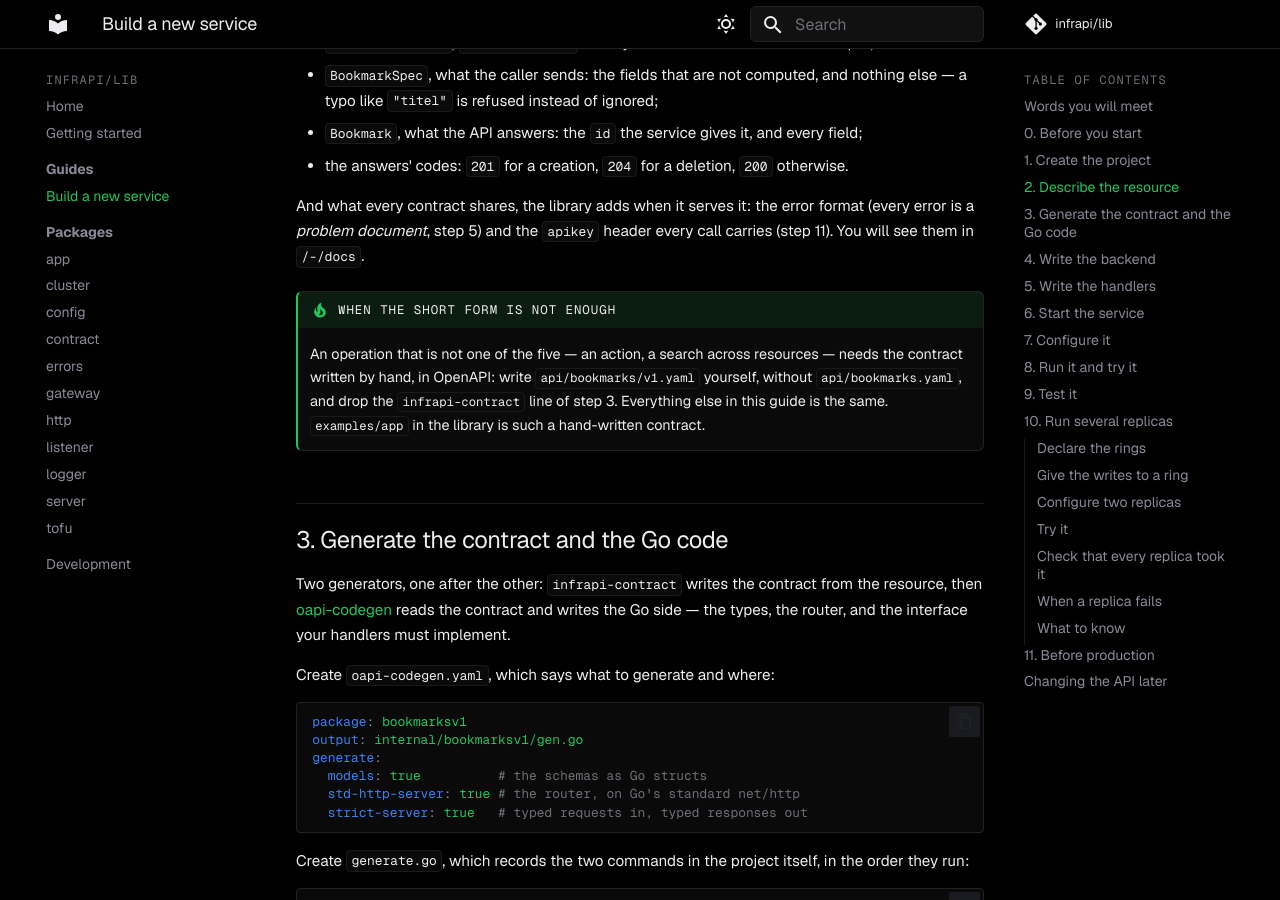
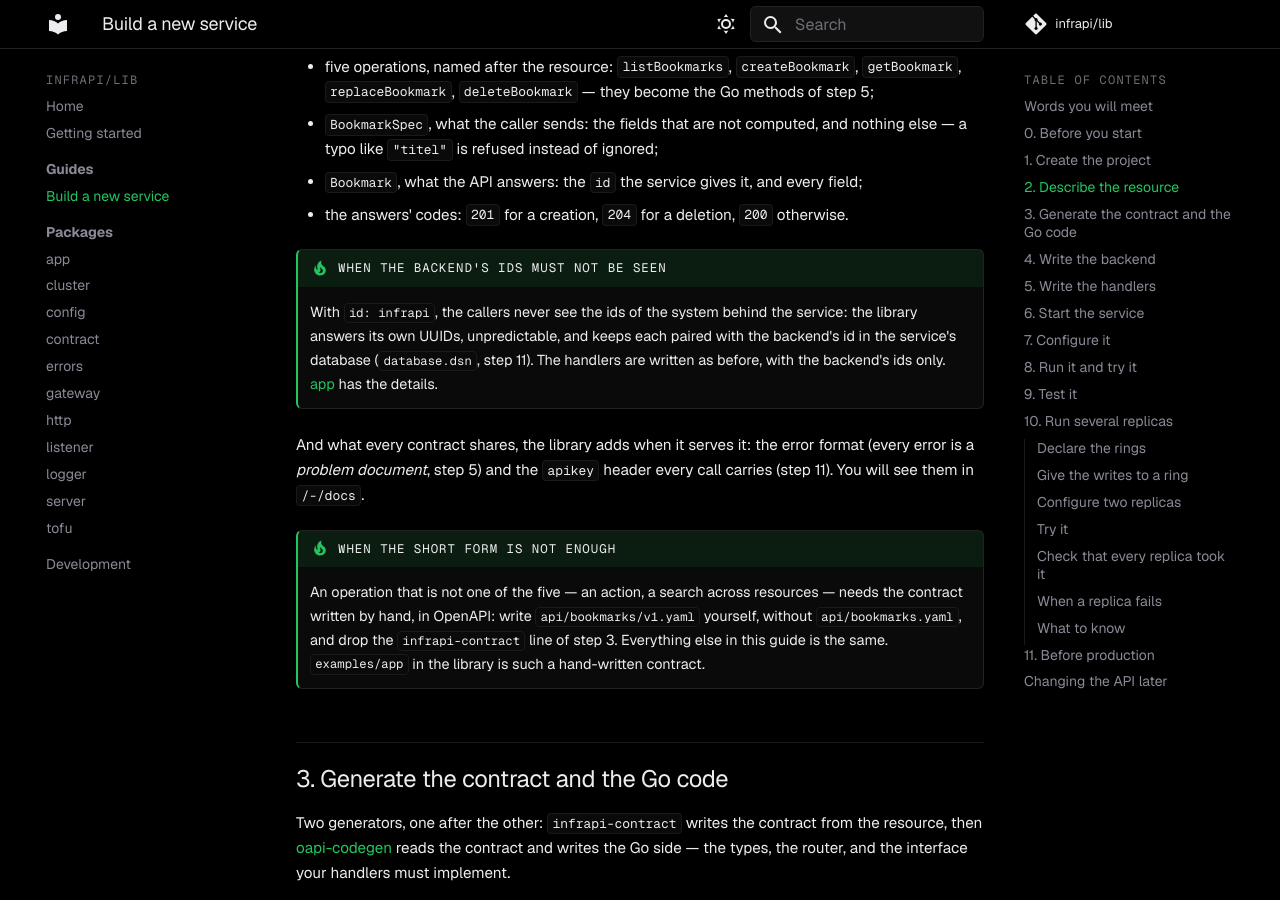
Before and after one commit to infrapi/lib, an MkDocs documentation site: the page built from docs/guides/new-service.md, in a window 1280 px wide and 900 px high, scrolled down 4277 px. Built offline with MkDocs 1.6.1 and Material for MkDocs 9.7.7, drawn with Linux system fonts in a browser that asks for light colours; comment, search, counter and statistics services are not loaded; some of the changed text lies outside the part shown.

Commit message:
docs(guide): the id key, and id: infrapi to keep the backend's ids unseen

```diff
--- a/docs/guides/new-service.md
+++ b/docs/guides/new-service.md
@@ -123,6 +123,7 @@ Line by line:
 | `path` | what comes between the version and the collection, with its parameters | `/bookmarks/v1/tenants/{tenant}/bookmarks` |
 | `params` | the path parameters' rules; a plain string when not given | a tenant is lower-case, 1 to 40 characters |
 | `resource` | one item, singular: the Go types are named after it | `Bookmark`, `BookmarkSpec` |
+| `id` | who gives the item its id: `service` (the default), `caller`, or `infrapi` (below) | the service |
 | `fields` | the item's fields, in order | |
 | `filters` | the list's query parameters | `?tag=docs` |
 | `operations` | what the API offers, among `list`, `create`, `get`, `replace`, `delete` | all five |
@@ -156,6 +157,13 @@ What the generated contract holds, without your writing it:
 - `Bookmark`, what the API answers: the `id` the service gives it, and every
   field;
 - the answers' codes: `201` for a creation, `204` for a deletion, `200` otherwise.
+
+!!! tip "When the backend's ids must not be seen"
+    With `id: infrapi`, the callers never see the ids of the system behind the
+    service: the library answers its own UUIDs, unpredictable, and keeps each
+    paired with the backend's id in the service's database (`database.dsn`,
+    step 11). The handlers are written as before, with the backend's ids only.
+    [app](../packages/app.md#the-apis-own-ids-x-infrapi-ids) has the details.
 
 And what every contract shares, the library adds when it serves it: the error
 format (every error is a *problem document*, step 5) and the `apikey` header
```
